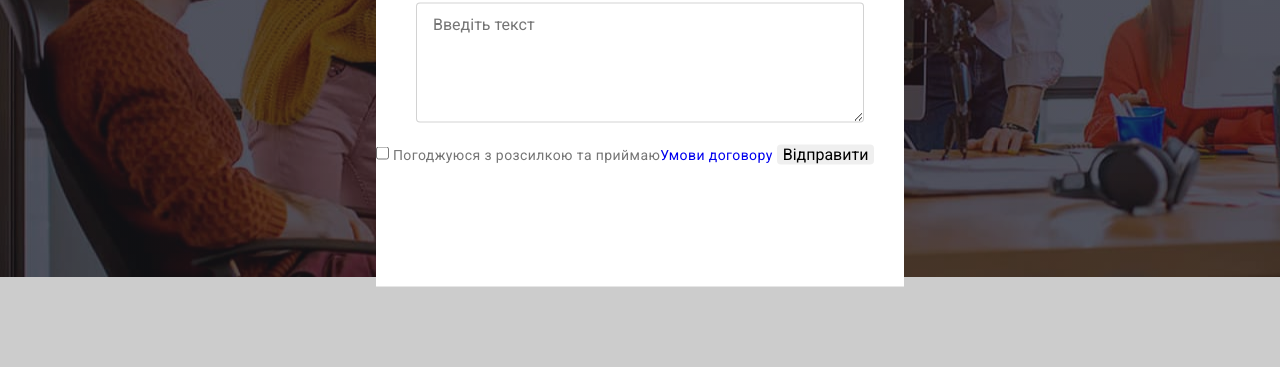
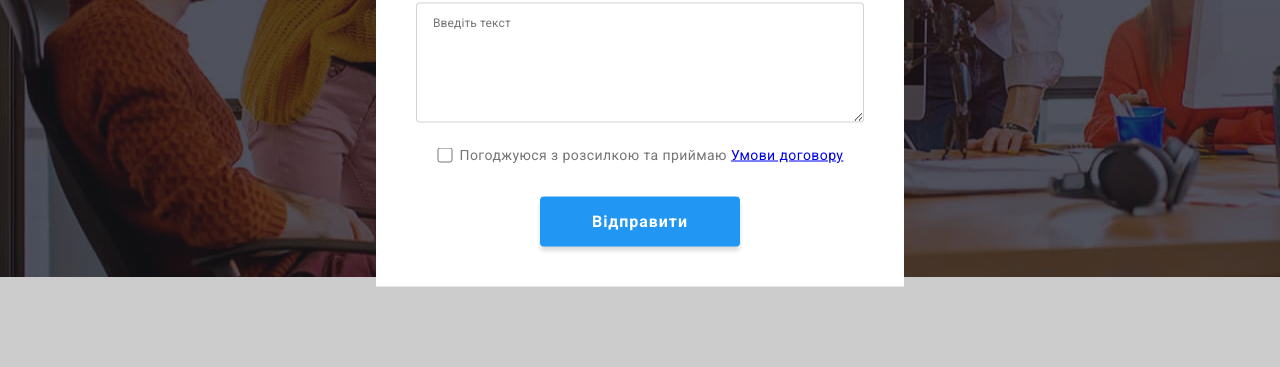
Before and after one commit to TetianaUMKA/goit-markup-hw-06, a plain HTML site: page index.html in a window 1280 px wide. Both pictures are taken after a click on the button "Замовити послугу". Shown: the part 404-771 px from the top of the page. Drawn offline with nearby package versions, Linux system fonts and the light colour scheme.

Commit message:
Update styles.css

```diff
--- a/css/styles.css
+++ b/css/styles.css
@@ -629,11 +629,18 @@ address {
     padding-left: 42px;
     border: 1px solid rgba(33, 33, 33, 0.2);
     border-radius: 4px;
+    cursor: pointer;
 }
 
 .modal-textarea {
     min-height: 120px;
     padding: 12px 16px;
+    font-style: normal;
+    font-weight: 400;
+    font-size: 12px;
+    line-height: 14px;
+    letter-spacing: 0.01em;
+    color: rgba(117, 117, 117, 0.5);
     border: 1px solid rgba(33, 33, 33, 0.2);
     border-radius: 4px;
 }
@@ -649,14 +656,64 @@ address {
     border-radius: 4px;
 }
 
+.modal-input:hover,
+.modal-input:focus {
+    border: 1px solid var(--accent-color);
+}
+
+.modal-input:hover + .input-tumb,
+.modal-input:focus + .input-tumb {
+    fill: var(--accent-color);
+}
+
 .checkbox {
+    display: flex;
+    justify-content: center;
+    align-items: center;
+    margin-bottom: 30px;
     font-style: normal;
     font-weight: 400;
     font-size: 14px;
     line-height: 24px;
     letter-spacing: 0.03em;
-    text-align: center;
 }
+
+.checkbox-link {
+    margin-left: 4px;
+    text-decoration: underline;
+
+}
+
+.checkbox-sign {
+    height: 15px;
+    width: 16px;
+    margin-right: 7px;
+}
+
+.form-sumbit {
+    display: block;
+    margin-left: auto;
+    margin-right: auto;
+    padding: 10px 52px;
+    font-style: normal;
+    font-weight: 700;
+    font-size: 16px;
+    line-height: 30px;
+    letter-spacing: 0.06em;
+    color: var(--white-color-text);
+    background-color: var(--accent-color);
+    box-shadow: 0px 4px 4px rgba(0, 0, 0, 0.15);
+    border-radius: 4px;
+
+    transition: background-color 250ms cubic-bezier(0.4, 0, 0.2, 1);
+
+}
+
+.form-sumbit:hover,
+.form-sumbit:focus {
+    background-color: var(--active-button);
+}
+
 
 /* portfolio.html css */
 
```
